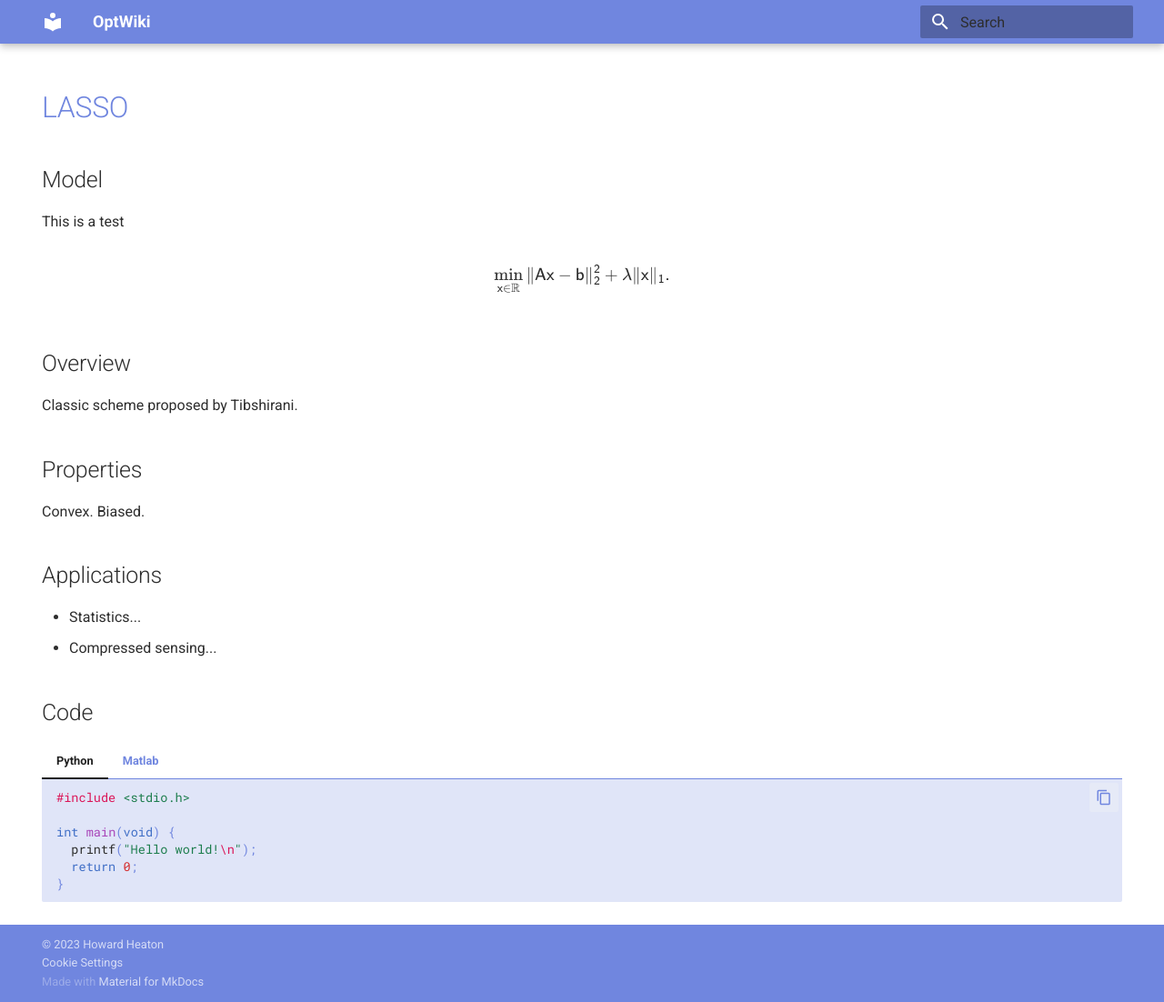
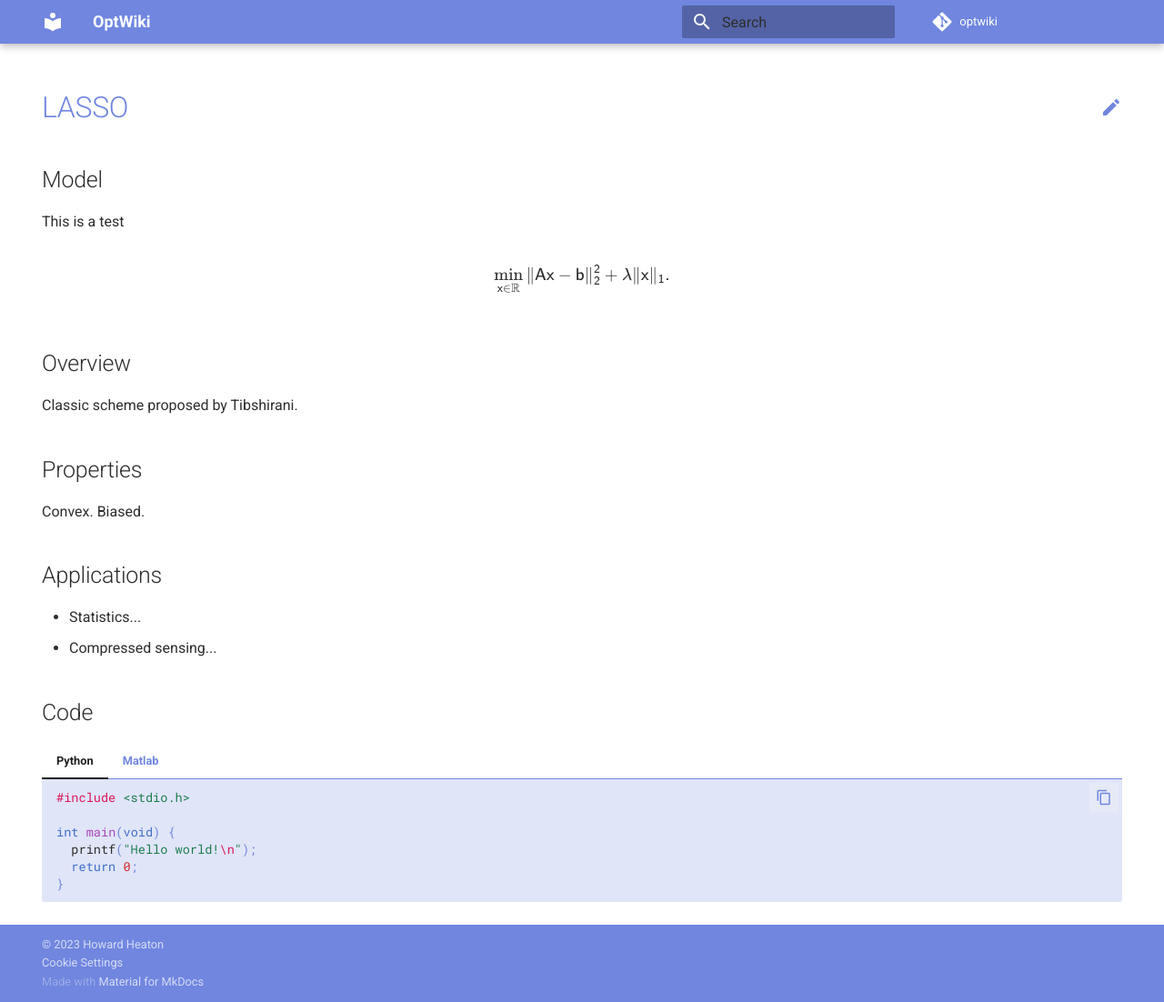
Before and after one commit to howardheaton/OptWiki, an MkDocs documentation site: the page built from docs/model-lasso.md, in a window 1280 px wide and 1102 px high. Shown: the whole window at 91% size. Built offline with MkDocs 1.6.1 and Material for MkDocs 9.7.7, drawn with Linux system fonts in a browser that asks for light colours; comment, search, counter and statistics services are not loaded.

Commit message:
add edit button

```diff
--- a/mkdocs.yml
+++ b/mkdocs.yml
@@ -14,6 +14,9 @@ plugins:
 
 theme:
   name: material
+  icon:
+    edit: material/pencil
+    view: material/eye
   palette:
     scheme: default
   language: en
@@ -22,6 +25,13 @@ theme:
     - search.suggest
     - content.code.annotation
     - content.code.copy
+    - content.action.edit
+
+
+# Github Repo
+repo_name: optwiki
+repo_url: https://github.com/howardheaton/optwiki
+edit_uri: edit/main/docs/
 
 
 extra:
```
